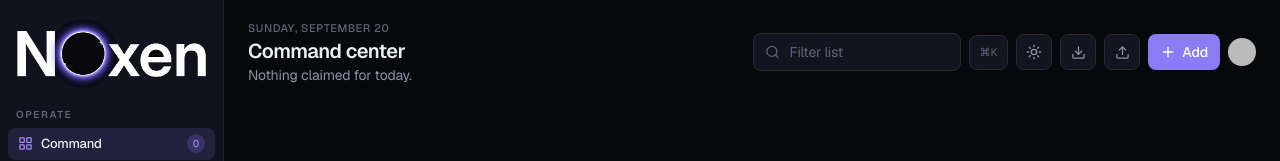
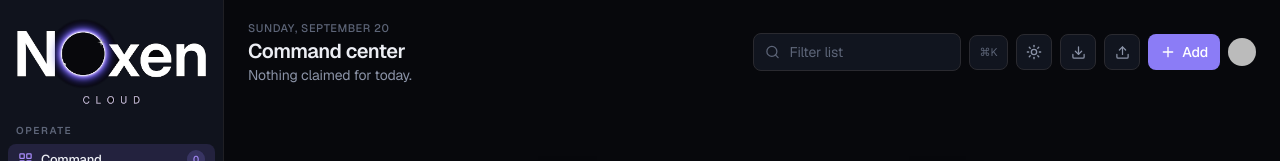
Before and after one commit to dustinholdfast/vibeops-cloud, a Next.js app: page /dashboard in a window 1280 px wide. Shown: the top 161 px of the page. Built offline with nearby package versions, Linux system fonts and the light colour scheme; no server answers; the database is empty; sample sign-in values are in the browser's storage; some icons are missing.

Commit message:
Use the Noxen Cloud horizontal lockup in the sidebar
Swap the wordmark for lockup-horizontal-light and lockup-horizontal-dark so the rail reads Noxen Cloud in both themes.

```diff
--- a/src/components/BrandLockup.tsx
+++ b/src/components/BrandLockup.tsx
@@ -3,16 +3,16 @@ import { cn } from '../lib/utils';
 export function SidebarBrand({ collapsed }: { collapsed: boolean }) {
   return (
     <div className={cn('px-2.5 py-3', collapsed && 'lg:px-1.5 lg:py-3')}>
-      <div className={cn(collapsed && 'lg:hidden')} role="img" aria-label="Noxen">
+      <div className={cn(collapsed && 'lg:hidden')} role="img" aria-label="Noxen Cloud">
         {/* eslint-disable-next-line @next/next/no-img-element */}
         <img
-          src="/brand/wordmark-horizontal-light.png"
+          src="/brand/lockup-horizontal-light.png"
           alt=""
           className="brand-lockup-light w-full h-auto"
         />
         {/* eslint-disable-next-line @next/next/no-img-element */}
         <img
-          src="/brand/wordmark-horizontal-dark.png"
+          src="/brand/lockup-horizontal-dark.png"
           alt=""
           className="brand-lockup-dark w-full h-auto"
         />
```
Also changed, not shown: public/brand/lockup-horizontal-dark.png (added), public/brand/lockup-horizontal-light.png (added).
